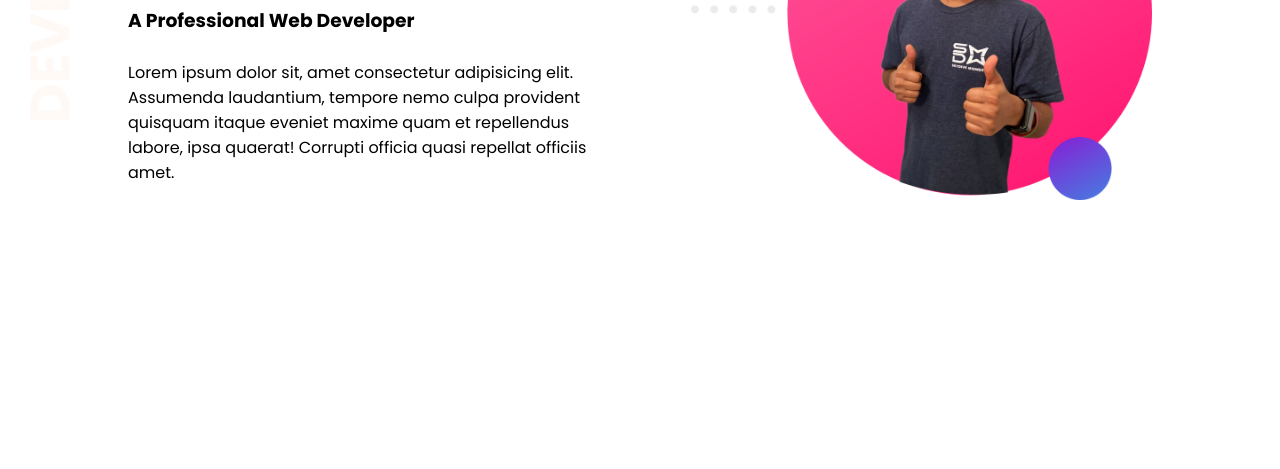
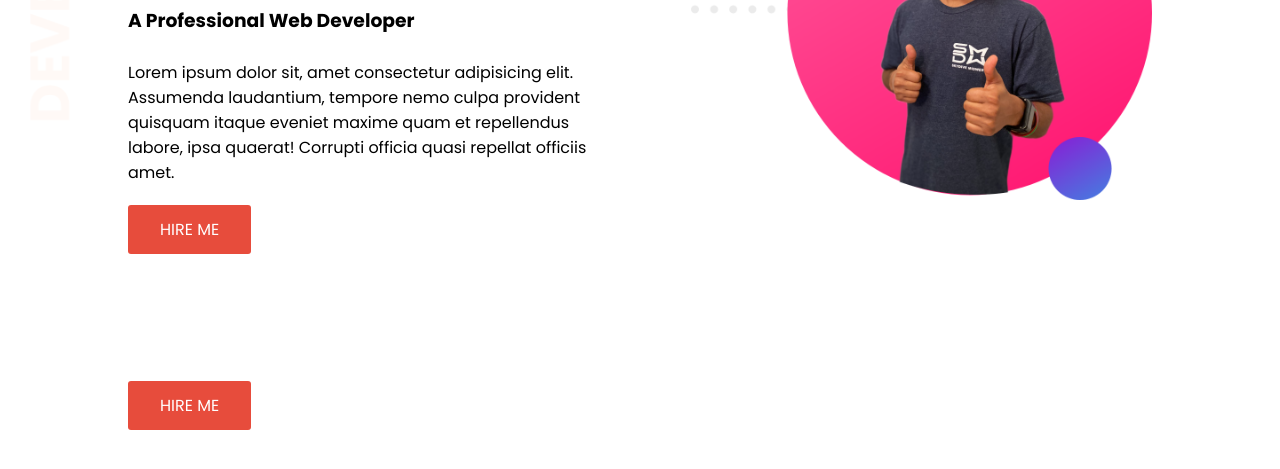
Before and after one commit to mizanur919/jm-portfolio, a plain HTML site: page index.html in a window 1280 px wide. Shown: the part 239-708 px from the top of the page. Drawn offline with Linux system fonts and the light colour scheme.

Commit message:
hero section completed

```diff
--- a/index.html
+++ b/index.html
@@ -20,12 +20,24 @@
                 <h1 class="name-highlight">Mizan's Website</h1>
                 <h3>A Professional Web Developer</h3>
                 <p>Lorem ipsum dolor sit, amet consectetur adipisicing elit. Assumenda laudantium, tempore nemo culpa provident quisquam itaque eveniet maxime quam et repellendus labore, ipsa quaerat! Corrupti officia quasi repellat officiis amet.</p>
+                <div>
+                    <a href="https://facebook.com/mizanur919" target="_blank" class="btn btn-hire-me">Hire Me</a>
+                </div>
             </div>
             <div class="half-width">
                 <img src="./images/profile.png" alt="">
             </div>
         </div>
     </section>
-
+    <section class="dream-section">
+        <div class="middle">
+            <div class="half-width">
+                <div>
+                    <a href="https://facebook.com/mizanur919" target="_blank" class="btn btn-hire-me">Hire Me</a>
+                </div>
+            </div>
+            <div class="half-width"></div>
+        </div>
+    </section>
 </body>
 </html>
--- a/style.css
+++ b/style.css
@@ -6,21 +6,34 @@
 :root{
     --Poppins: 'Poppins', sans-serif;
 }
-/* Section Middle */
+/* Default Styles */
 .middle{
     width: 80%;
     margin: 0 auto;
+}
+
+a{
+    text-decoration: none;
+    display: inline-block;
+}
+
+.btn{
+    background-color: #e74c3c;
+    padding:10px 30px;
+    color: #fff;
+    border-radius: 3px;
+}
+
+h1, h2, h3, h4, h5, h6, p, a{
+    font-family: var(--Poppins);
 }
 
 .hero{
     background-image: url("./images/top-banner.png");
     background-repeat: no-repeat;
     background-size:auto;
-    height: 400px;
+    height: 600px;
     padding: 70px 0;
-}
-h1, h2, h3, h4, h5, h6, p{
-    font-family: var(--Poppins);
 }
 
 h1{
@@ -51,3 +64,17 @@ h3{
 .half-width img{
     width: 100%;
 }
+
+.btn-hire-me{
+    background-color: #e74c3c;
+    margin-top: 20px;
+    border: 2px solid transparent;
+    transition: .3s;
+    text-transform: uppercase;
+}
+
+.btn-hire-me:hover{
+    background-color: #fff;
+    border: 2px solid #e74c3c;
+    color: #e74c3c;
+}
```
